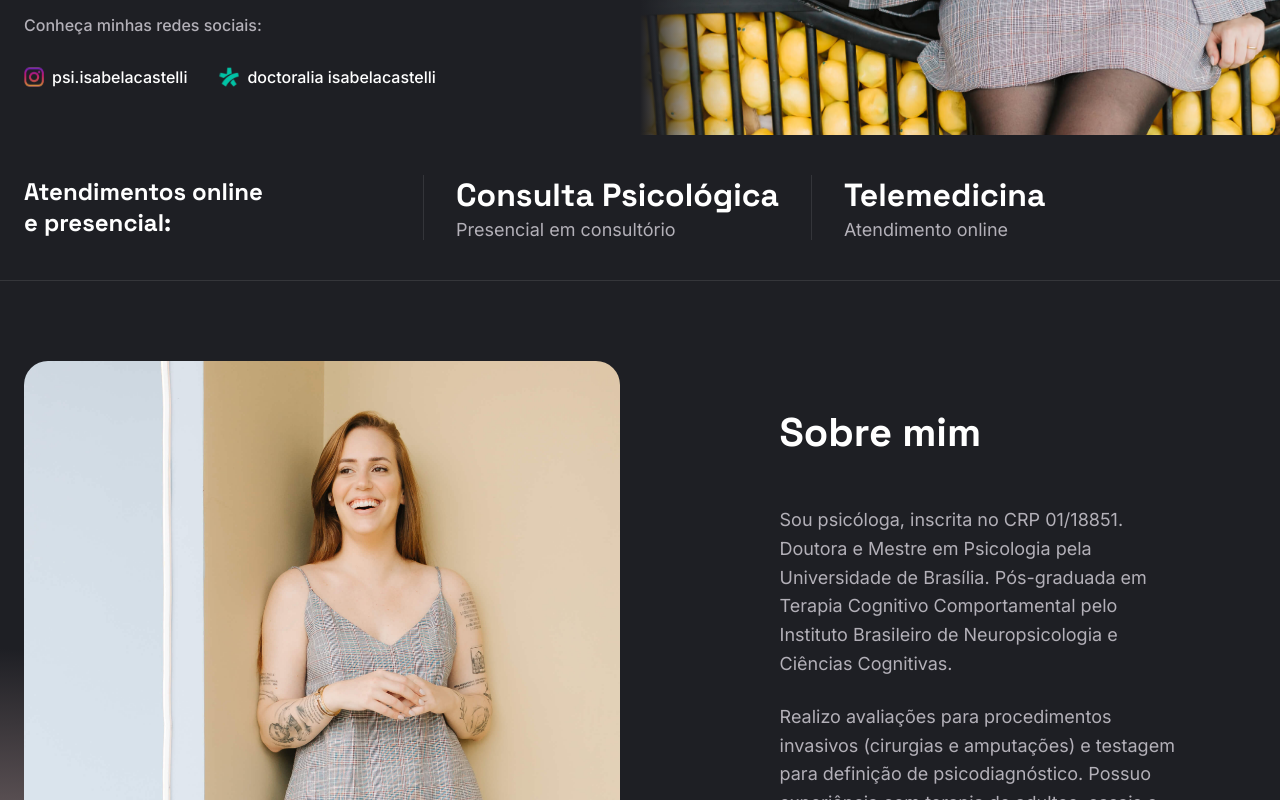
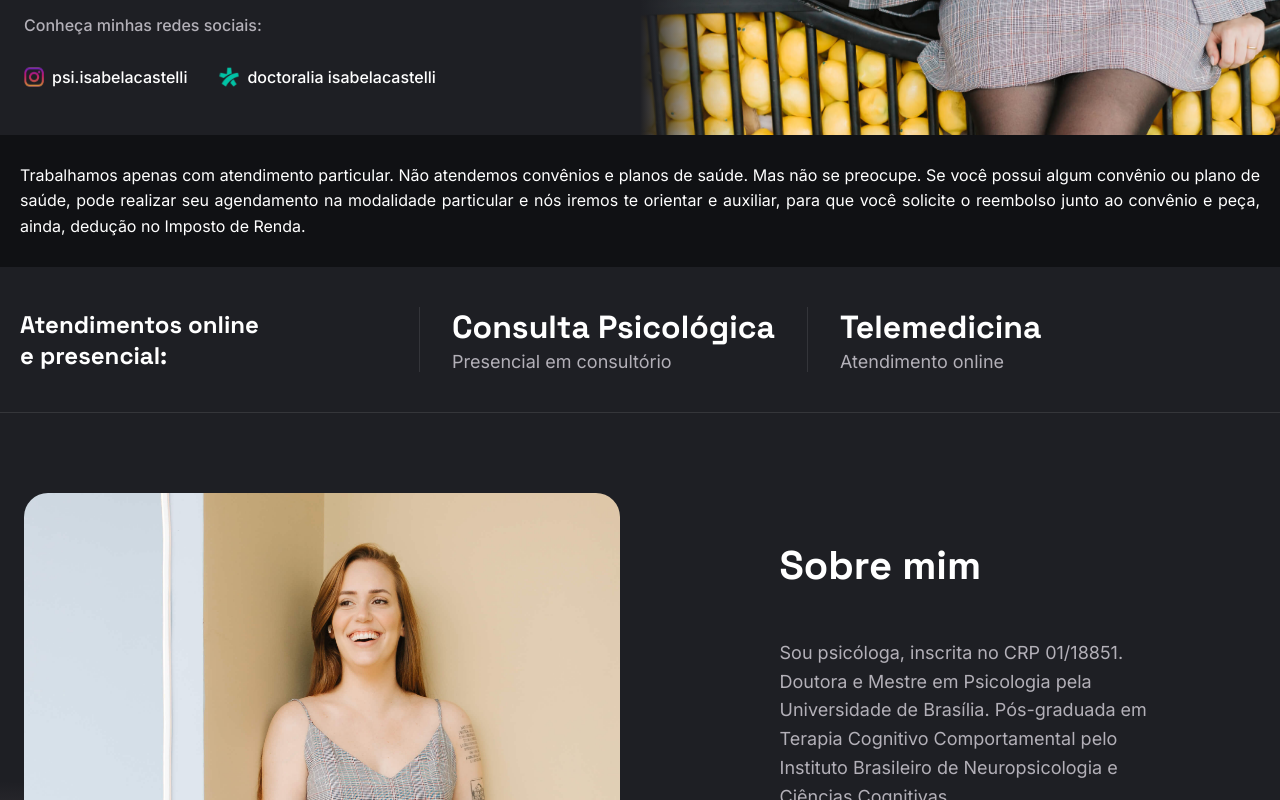
Before and after one commit to capelaum/projeto-isabela-castelli, a Next.js app: page / in a window 1280 px wide. Shown: the part 740-1540 px from the top of the page. Built offline with nearby package versions, Linux system fonts and the light colour scheme; no server answers.

Commit message:
✨ Section Info Warning

```diff
--- a/src/components/Sections/SectionInfo/index.tsx
+++ b/src/components/Sections/SectionInfo/index.tsx
@@ -1,16 +1,37 @@
 import { Heading } from 'components/Heading'
 import { Text } from 'components/Text'
-import { InfoContent, InfotItem, InfotItems, InfoWrapper } from './styles'
+import {
+  InfoContent,
+  InfoSection,
+  InfotItem,
+  InfotItems,
+  InfoWarning,
+  InfoWarningText,
+  InfoWrapper
+} from './styles'
 
 export function SectionInfo() {
   return (
-    <InfoWrapper>
-      <InfoContent
+    <>
+      <InfoWarning>
+        <InfoWarningText size="sm" color="white">
+          Trabalhamos apenas com atendimento particular. Não atendemos convênios
+          e planos de saúde. Mas não se preocupe. Se você possui algum convênio
+          ou plano de saúde, pode realizar seu agendamento na modalidade
+          particular e nós iremos te orientar e auxiliar, para que você solicite
+          o reembolso junto ao convênio e peça, ainda, dedução no Imposto de
+          Renda.
+        </InfoWarningText>
+      </InfoWarning>
+
+      <InfoSection>
+        <InfoWrapper
           initial={{ opacity: 0, x: '-100%' }}
           whileInView={{ opacity: 1, x: 0 }}
           transition={{ delay: 0.2, duration: 1 }}
           viewport={{ once: true }}
         >
+          <InfoContent>
             <Heading size="sm">
               Atendimentos online <br /> e presencial:
             </Heading>
@@ -28,5 +49,7 @@ export function SectionInfo() {
             </InfotItems>
           </InfoContent>
         </InfoWrapper>
+      </InfoSection>
+    </>
   )
 }
--- a/src/components/Sections/SectionInfo/styles.ts
+++ b/src/components/Sections/SectionInfo/styles.ts
@@ -1,18 +1,43 @@
+import { Text } from 'components/Text'
 import { motion } from 'framer-motion'
 import { styled } from 'styles/stitches.config'
 
-export const InfoWrapper = styled('section', {
+export const InfoSection = styled(motion.section, {
   display: 'flex',
   flexDirection: 'column',
-  padding: '2.5rem 1.5rem',
+  alignItems: 'center',
+
   width: '100%',
+  gap: '2.5rem',
+
+  borderBottom: '1px solid rgba(255, 255, 255, .1)'
+})
+
+export const InfoWrapper = styled(motion.div, {
+  display: 'flex',
+  flexDirection: 'column',
+
+  width: '100%',
+  maxWidth: '1448px'
+})
+
+export const InfoWarning = styled('div', {
+  backgroundColor: '$gray6',
+  width: '100%',
+  display: 'flex',
+  justifyContent: 'center',
+  alignItems: 'center'
+})
+
+export const InfoWarningText = styled(Text, {
+  width: '100%',
+  display: 'flex',
+  justifyContent: 'flex-start',
   maxWidth: '1448px',
+  padding: '1.75rem 1.25rem',
 
-  borderBottom: '1px solid rgba(255, 255, 255, .1)',
-
-  '@bp2': {
-    padding: '2.5rem 1.25rem'
-  }
+  lineHeight: 1.6,
+  textAlign: 'justify'
 })
 
 export const InfoContent = styled(motion.div, {
@@ -21,13 +46,10 @@ export const InfoContent = styled(motion.div, {
   alignItems: 'center',
   gap: '10rem',
   position: 'relative',
+  padding: '2.5rem 1.25rem',
 
   '@bp1': {
     gap: '4rem',
-
-    h2: {
-      fontSize: '1.25rem'
-    },
 
     span: {
       fontSize: '$sm'
--- a/src/components/Sections/SectionTestimonials/TestimonialsSlider/testimonials.ts
+++ b/src/components/Sections/SectionTestimonials/TestimonialsSlider/testimonials.ts
@@ -6,47 +6,57 @@ type Testimonial = {
 
 export const testimonials: Testimonial[] = [
   {
-    id: 1,
+    id: 0,
     type: 'Presencial',
     text: 'Boa noite Isa! Eu quero agradecer demais pela consulta de hoje, essa troca de experiências durante a consulta são fundamentais pra mim. Uma das melhores consultas, sai leve e totalmente acreditada na mudança interna que estou disposta a mudar. Concordo com tudo que foi dito. Juro, me fez muito bem. Obrigada por acreditar em mim, assim como acredito e confio totalmente no seu trabalho, um beijo e uma excelente noite'
   },
   {
-    id: 2,
+    id: 10,
+    type: 'Presencial',
+    text: 'Ver isso aqui na minha organização de trabalho é bom demais. Tudo foi feito e entregue com muito carinho e dedicação, além disso com muita evolução profissional e pessoal no caminho. Estou felizão e preciso agradecer você que é foda e acompanha com muito cuidado e carinho nesse percurso.'
+  },
+  {
+    id: 20,
+    type: 'Presencial',
+    text: 'Isa, que a alegria de cristo ressuscitado possa estar presente em todos os seus dias, para continuar cuidando tão bem de seus pacientes, seus projetos e sua família! Obrigada por me relembrar as alegrias da vida.'
+  },
+  {
+    id: 30,
     type: 'Presencial',
     text: 'A Isa, é uma psicóloga incrível. Excelente profissional e super pontual. Ela melhorou minha relação com a minha família e comigo mesma. A Isa foi o melhor presente de 2022.'
   },
   {
-    id: 3,
+    id: 40,
     type: 'Online',
     text: 'Uma profissional super atenta e eficaz. É nítida sua paixão pela profissão. Só elogios até o momento'
   },
   {
-    id: 4,
+    id: 50,
     type: 'Presencial',
     text: 'A Isabela é uma profissional extremamente atenta ao que o paciente compartilha, demonstra ter muito conhecimento e ser muito competente em sua área. Além disso é uma pessoa muito querida, carinhosa e muito educada. Ela é nota mil!'
   },
   {
-    id: 5,
+    id: 60,
     type: 'Online',
     text: 'A Dra foi extremamente atenciosa, me deixou muito a vontade, e fez a conversa parecer de amigos e não uma consulta'
   },
   {
-    id: 6,
+    id: 70,
     type: 'Presencial',
     text: 'Uma profissional que tem uma capacidade de conexão incrível! Estou me sentindo melhor mesmo com pouquíssimo tempo de terapia. Recomendadíssima, ela é a Messi das psicólogas!'
   },
   {
-    id: 7,
+    id: 80,
     type: 'Presencial',
     text: 'A melhor profissional que já me atendeu. Atenta, sincera, profissional, competente e com muito conhecimento na área! Isa, como eu sempre te digo, todas as semanas: muito obrigada por existir (e por me aguentar também). Você faz total diferença na minha vida. És perfeita!'
   },
   {
-    id: 8,
+    id: 90,
     type: 'Presencial',
     text: 'Ótimo atendimento, passa segurança e tranquilidade. Deixa o paciente à vontade, facilitando a continuidade do tratamento.'
   },
   {
-    id: 9,
+    id: 100,
     type: 'Presencial',
     text: 'Uma excelente profissional, paciente e muito atenciosa. Já admirava muito seu trabalho e com as sessões essa admiração cresceu ainda mais! É evidente como eu ando evoluindo graças a terapia e essa profissional incrível. Só tenho a agradecer'
   }
--- a/src/styles/global.ts
+++ b/src/styles/global.ts
@@ -30,22 +30,21 @@ export const globalStyles = globalCss({
 
     '&::-webkit-scrollbar': {
       background: '$gray6',
-      width: '10px',
+      width: '8px',
 
       '&:hover': {
-        background: '$black',
-        width: '10px'
+        background: '$black'
       }
     },
 
     '&::-webkit-scrollbar-thumb': {
       background: '$secondary',
-      // borderRadius: '50px',
-      width: '10px',
+      borderRadius: '50px',
+      width: '8px',
 
       '&:hover': {
         background: '$primary',
-        width: '10px'
+        width: '8px'
       }
     }
   },
```
Lines whose indentation alone changed are shown as unchanged.
